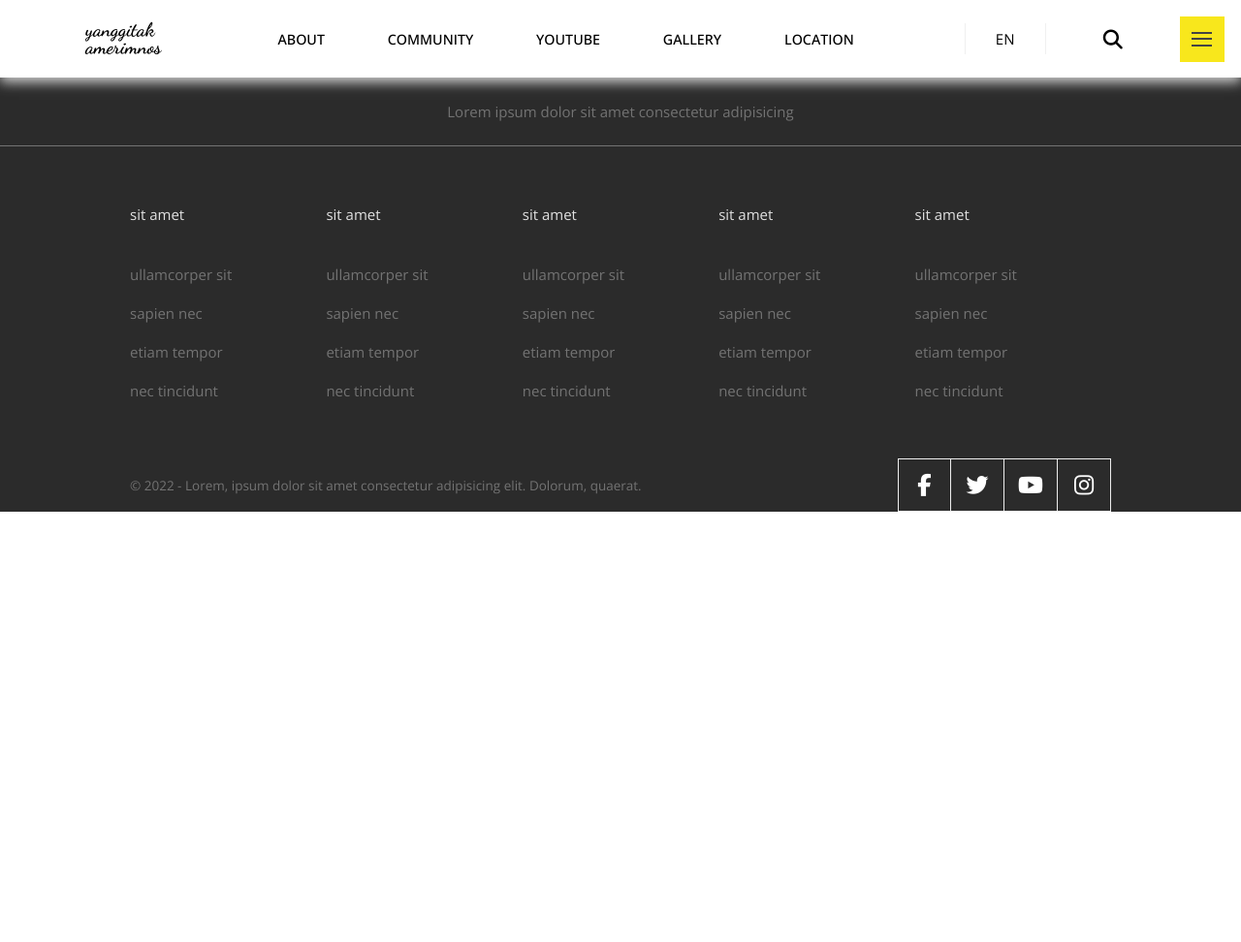
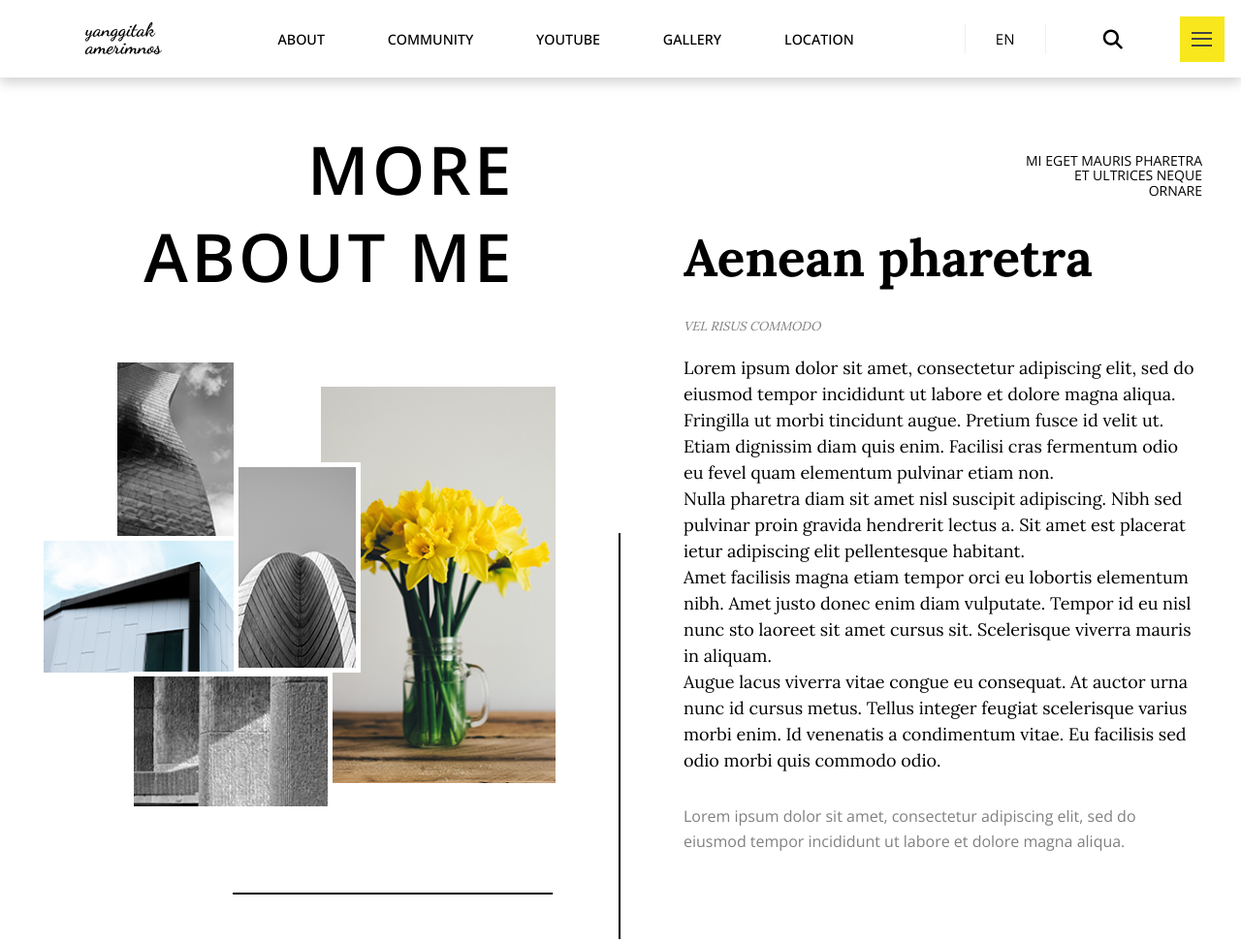
Before and after one commit to amerimnos/javascript_portfolio, a plain HTML site: page about.html in a window 1280 px wide. Shown: the top 972 px of the page at 97% size. Before the commit the page ends 800 px from the top, so only its background shows below. Drawn offline with nearby package versions, Linux system fonts and the light colour scheme.

Commit message:
ABOUT 첫번째 컨텐츠 완료

```diff
--- a/about.html
+++ b/about.html
@@ -16,11 +16,10 @@
     <link rel="preconnect" href="https://fonts.googleapis.com">
     <link rel="preconnect" href="https://fonts.gstatic.com" crossorigin>
     <link rel="stylesheet"
-        href="https://fonts.googleapis.com/css2?family=Dancing+Script:wght@400..700&family=Open+Sans:wght@300..800&display=swap">
+        href="https://fonts.googleapis.com/css2?family=Dancing+Script:wght@400..700&family=Open+Sans:wght@300..800&family=Lora:wght@400..700&display=swap">
     <link rel="stylesheet" href="https://unpkg.com/swiper@7/swiper-bundle.min.css" />
     <link rel="stylesheet" href="css/style.css">
     <script src="https://kit.fontawesome.com/85c316acd7.js" crossorigin="anonymous"></script>
-    <script defer src="https://unpkg.com/swiper@7/swiper-bundle.min.js"></script>
     <script defer src="js/script.js"></script>
 </head>
 
@@ -28,14 +27,14 @@
     <header>
         <nav class="nav">
             <h1 class="nav__logo">
-                <a href="#">
+                <a href="index.html">
                     <span>yanggitak</span>
                     <span>amerimnos</span>
                 </a>
             </h1>
             <ul class="nav__gnb">
                 <li class="nav__gnb-depth1-item">
-                    <a class="nav__gnb-title" href="#">ABOUT</a>
+                    <a class="nav__gnb-title" href="about.html">ABOUT</a>
                     <ul class="nav__gnb-depth2">
                         <li class="nav__gnb-depth2-item">
                             <a href="#">Lorem, ipsum1.</a>
@@ -191,10 +190,54 @@
             </ul>
         </div>
     </header>
+    <section class="aboutConts1">
+        <article class="leftConts">
+            <h1 class="tit">MORE<br>ABOUT ME</h1>
+            <div class="imgWrap">
+                <div class="img1">
+                    <img src="img/aboutConts1_img1.png" alt="img1">
+                </div>
+                <div class="img2">
+                    <img src="img/aboutConts1_img2.png" alt="img1">
+                </div>
+                <div class="img3">
+                    <img src="img/aboutConts1_img3.png" alt="img1">
+                </div>
+                <div class="img4">
+                    <img src="img/aboutConts1_img4.png" alt="img1">
+                </div>
+                <div class="img5">
+                    <img src="img/aboutConts1_img5.png" alt="img1">
+                </div>
+            </div>
+        </article>
+        <article class="rightConts">
+            <div class="rgihtTopTxt">MI EGET MAURIS PHARETRA<br>ET ULTRICES NEQUE<br>ORNARE</div>
+            <h2 class="subTit">Aenean pharetra</h2>
+            <div class="subTitBottomTxt">VEL RISUS COMMODO</div>
+            <p class="mainTxt">
+                Lorem ipsum dolor sit amet, consectetur adipiscing elit, sed do eiusmod tempor incididunt ut labore
+                et dolore magna aliqua. Fringilla ut morbi tincidunt augue. Pretium fusce id velit ut. Etiam
+                dignissim diam quis enim. Facilisi cras fermentum odio eu fevel quam elementum pulvinar etiam non.
+                <br>
+                Nulla pharetra diam sit amet nisl suscipit adipiscing. Nibh sed pulvinar proin gravida hendrerit
+                lectus a. Sit amet est placerat ietur adipiscing elit pellentesque habitant.
+                <br>
+                Amet facilisis magna etiam tempor orci eu lobortis elementum nibh. Amet justo donec enim diam
+                vulputate. Tempor id eu nisl nunc sto laoreet sit amet cursus sit. Scelerisque viverra mauris in
+                aliquam.
+                <br>Augue lacus viverra vitae congue eu consequat. At auctor urna nunc id cursus metus. Tellus integer
+                feugiat scelerisque varius morbi enim. Id venenatis a condimentum vitae. Eu facilisis sed odio morbi
+                quis commodo odio.
+            </p>
+            <p class="bottomTxt">Lorem ipsum dolor sit amet, consectetur adipiscing elit, sed do eiusmod
+                tempor incididunt ut labore et dolore magna aliqua.</p>
+        </article>
+    </section>
 
-    <section>
 
-    </section>
+
+
 
     <footer class="footer">
         <div class="footer__tit">Lorem ipsum dolor sit amet consectetur adipisicing</div>
--- a/scss/style.scss
+++ b/scss/style.scss
@@ -12,12 +12,10 @@ $xs: 575px;
 	box-sizing: border-box;
 	font-family: "Open Sans", sans-serif;
 }
-
 ol,
 ul {
 	list-style-type: none;
 }
-
 a {
 	text-decoration: none;
 	color: inherit;
@@ -243,22 +241,24 @@ header {
 		}
 	}
 }
+
+/* === main start ===*/
 .swiper {
 	width: 100%;
 	height: 730px;
 }
-.main-slideTxt{
+.main-slideTxt {
 	position: absolute;
 	top: 23%;
 	left: 134px;
 	z-index: 1;
-    &__tit{
-    	margin-bottom:23px;
+	&__tit {
+		margin-bottom: 23px;
 		font-size: 52px;
 		font-weight: 300;
 	}
 	&__underline {
-    	font-size:17px;
+		font-size: 17px;
 		font-weight: 650;
 		background-image: linear-gradient(
 			transparent calc(100% - 4px),
@@ -268,7 +268,6 @@ header {
 		background-size: 100%;
 	}
 }
-
 .swiperMoveBtn {
 	position: relative;
 	width: 1440px;
@@ -385,7 +384,6 @@ header {
 		}
 	}
 }
-
 .main-conts1 {
 	position: relative;
 	width: 1440px;
@@ -519,7 +517,6 @@ header {
 	&__item:first-child span {
 	}
 }
-
 .main-conts3 {
 	position: relative;
 	width: 1440px;
@@ -595,7 +592,6 @@ header {
 		bottom: -459px;
 	}
 }
-
 .main-conts4 {
 	position: relative;
 	width: 1440px;
@@ -639,7 +635,6 @@ header {
 		clear: both;
 	}
 }
-
 .main-conts5 {
 	position: relative;
 	width: 1440px;
@@ -691,7 +686,6 @@ header {
 		}
 	}
 }
-
 .main-conts6 {
 	position: relative;
 	width: 1440px;
@@ -756,6 +750,122 @@ header {
 		margin: 0 0 7px 0;
 	}
 }
+/* === main end ===*/
+
+/* === about start ===*/
+.aboutConts1 {
+	display: flex;
+	width: 1200px;
+	margin: 50px auto;
+	padding-bottom: 46px;
+	.leftConts {
+		position: relative;
+		width: 50%;
+		&::before {
+			content: "";
+			display: block;
+			position: absolute;
+			right: 70px;
+			bottom: 46px;
+			width: 55%;
+			height: 2px;
+			background: #000;
+		}
+		&::after {
+			content: "";
+			display: block;
+			position: absolute;
+			right: 0;
+			bottom: 0;
+			width: 2px;
+			height: 50%;
+			background: #000;
+		}
+	}
+	.tit {
+		margin-bottom: 60px;
+		margin-right: 109px;
+		letter-spacing: 3.4px;
+		font-size: 69px;
+		font-weight: 600;
+		text-align: right;
+		line-height: 1.3;
+	}
+	.imgWrap {
+		position: relative;
+		min-height: 600px;
+		div {
+			position: absolute;
+		}
+		img {
+			width: 100%;
+			border: solid 5px #fff;
+		}
+	}
+	.img1 {
+		width: 21.6%;
+		left: 12.7%;
+		top: 0%;
+	}
+	.img2 {
+		width: 42%;
+		left: 47.7%;
+		top: 4.1%;
+	}
+	.img3 {
+		width: 21.9%;
+		left: 33.5%;
+		top: 18%;
+		z-index: 1;
+	}
+	.img4 {
+		width: 36%;
+		left: 0;
+		top: 30.6%;
+	}
+	.img5 {
+		width: 35%;
+		left: 15.5%;
+		top: 54%;
+		z-index: 1;
+	}
+	.rightConts {
+		position: relative;
+		width: 50%;
+		padding-left: 65px;
+	}
+	.rgihtTopTxt {
+		margin: 28px 0;
+		font-size: 14px;
+		line-height: 1.1;
+		text-align: right;
+	}
+	.subTit {
+		font-family: "Lora", serif;
+		margin-bottom: 28px;
+		font-size: 53px;
+	}
+	.subTitBottomTxt {
+		font-family: "Lora", serif;
+		margin-bottom: 21px;
+		font-size: 13px;
+		color: gray;
+		font-style: italic;
+	}
+	.mainTxt {
+		margin-bottom: 32px;
+		font-family: "Lora", serif;
+		font-size: 18px;
+		line-height: 1.5;
+	}
+	.bottomTxt {
+		color: gray;
+		font-weight: 300;
+		line-height: 1.6;
+	}
+}
+
+/* === about end ===*/
 
 .footer {
 	position: relative;
@@ -849,9 +959,9 @@ header {
 		}
 	}
 
-    .main-slideTxt{
+	.main-slideTxt {
 		top: 13%;
-        &__tit{
+		&__tit {
 			font-size: 37px;
 		}
 		&__underline {
@@ -1088,8 +1198,8 @@ header {
 		}
 	}
 
-    .main-slideTxt{
-        &__tit{
+	.main-slideTxt {
+		&__tit {
 			font-size: 28px;
 		}
 		&__underline {
@@ -1333,14 +1443,14 @@ header {
 		}
 	}
 
-    .main-slideTxt{
-    	left:80px;
-        &__tit{
+	.main-slideTxt {
+		left: 80px;
+		&__tit {
 			font-size: 20px;
 		}
 		&__underline {
-        	font-size:15px;
-        	font-weight:500;
+			font-size: 15px;
+			font-weight: 500;
 		}
 	}
 
@@ -1625,15 +1735,15 @@ header {
 		}
 	}
 
-    .main-slideTxt{
-    	left:50px;
-        &__tit{
+	.main-slideTxt {
+		left: 50px;
+		&__tit {
 			font-size: 17px;
-            margin-bottom:9px;
+			margin-bottom: 9px;
 		}
 		&__underline {
-        	font-size:14px;
-        	font-weight:500;
+			font-size: 14px;
+			font-weight: 500;
 		}
 	}
 	.swiperMoveBtn {
@@ -1931,20 +2041,20 @@ header {
 		}
 	}
 
-    .main-slideTxt{
+	.main-slideTxt {
 		width: 100%;
 		left: 0;
-		top: calc(50% - 97px/2);
+		top: calc(50% - 97px / 2);
 		padding: 10px 0;
 		text-align: center;
 		background-color: #a7c9ee78;
 
-        &__tit{
-            color:#fff;
+		&__tit {
+			color: #fff;
 		}
 		&__underline {
-        	color:#fff;
-        	background:none;
+			color: #fff;
+			background: none;
 		}
 	}
 
```
Also changed, not shown: index.html (+3 -3 lines), css/style.css, img/aboutConts1_img1.png (added), img/aboutConts1_img2.png (added), img/aboutConts1_img3.png (added), img/aboutConts1_img4.png (added), img/aboutConts1_img5.png (added), 1 other file. Lines whose indentation alone changed are shown as unchanged.
